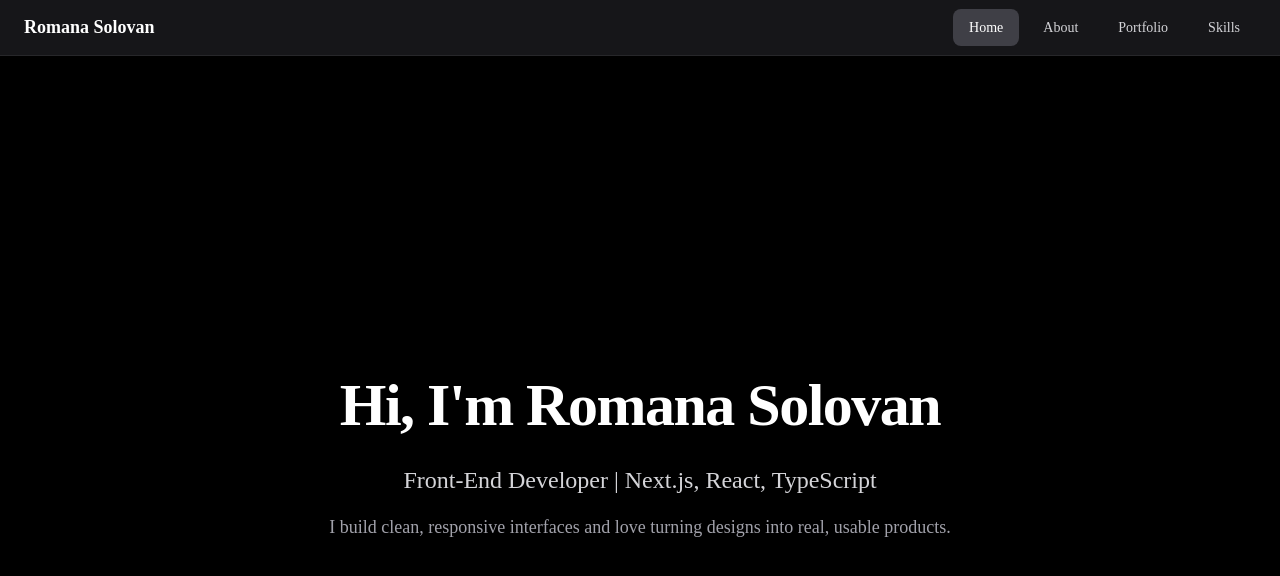
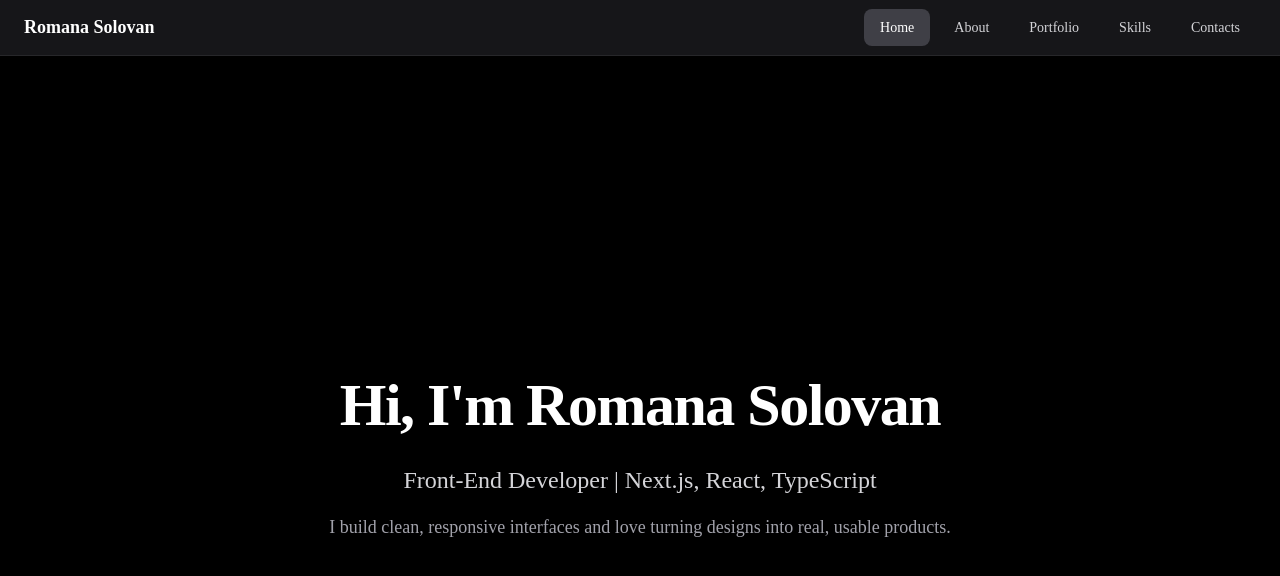
Before and after one commit to romanasolovan/romana-solovan-portfolio, a Next.js app: page / in a window 1280 px wide. Shown: the top 576 px of the page. Built offline with nearby package versions, Linux system fonts and the light colour scheme.

Commit message:
add tab icon and contact section to header navigation

```diff
--- a/components/Site/Navigation.tsx
+++ b/components/Site/Navigation.tsx
@@ -13,6 +13,7 @@ const navItems: NavItem[] = [
   { label: "About", href: "/about" },
   { label: "Portfolio", href: "/portfolio" },
   { label: "Skills", href: "/skills" },
+  { label: "Contacts", href: "/contact" },
 ];
 
 export default function Navigation() {
```
Also changed, not shown: app/icon.png (added).
